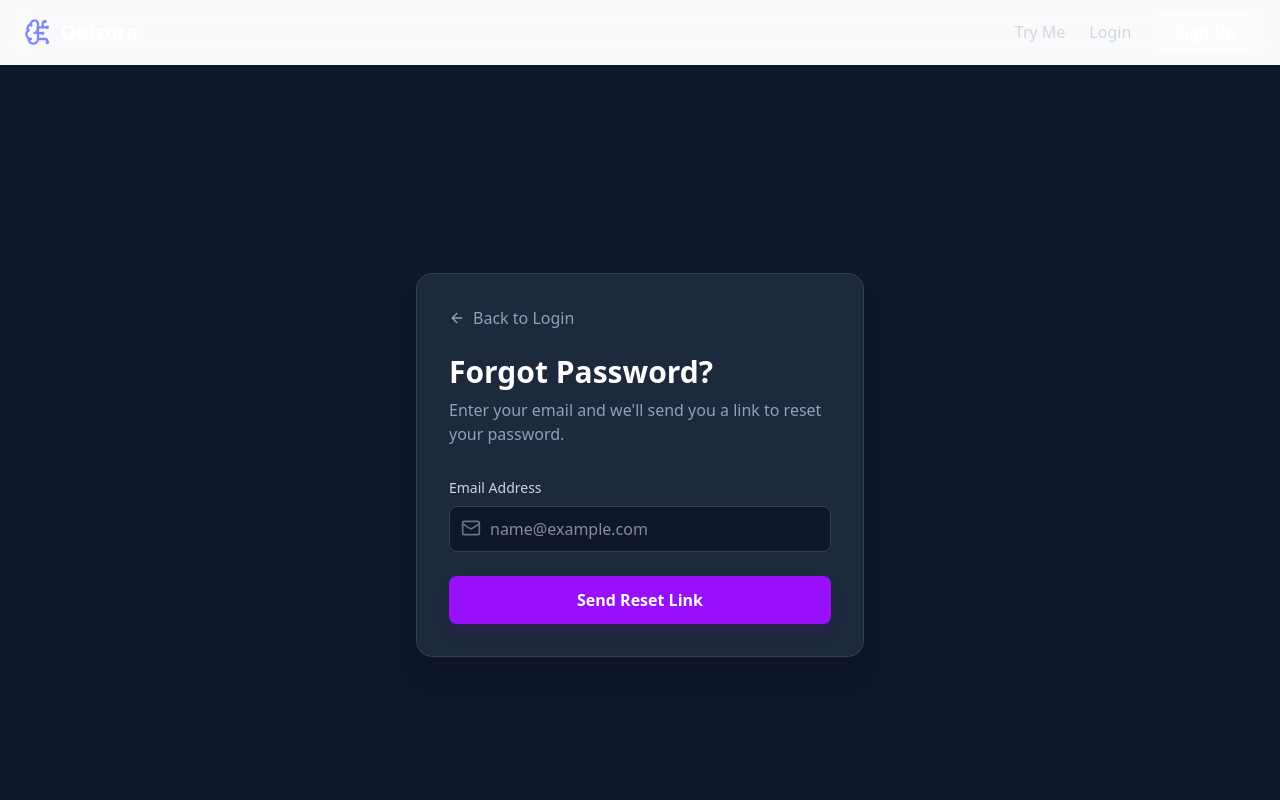
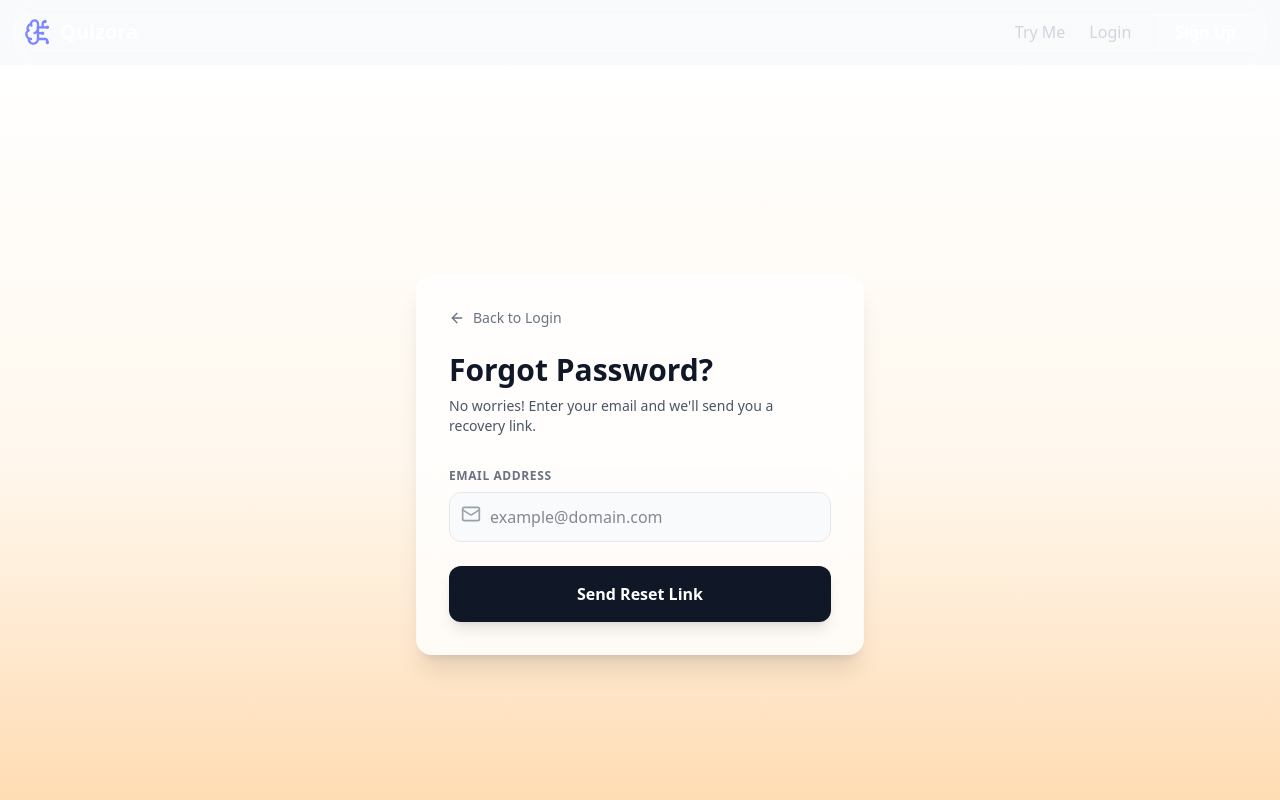
Before and after one commit to ArinPandey/QUIZORA-AI-Quiz-App, a React (Vite) app in the folder frontend/: page /forgot-password in a window 1280 px wide. Shown: the top 800 px of the page. Built offline with nearby package versions, Linux system fonts and the light colour scheme; a web font is replaced by a local one.

Commit message:
fix: added new colors to both the new pages

```diff
--- a/frontend/src/pages/ForgotPassword.jsx
+++ b/frontend/src/pages/ForgotPassword.jsx
@@ -24,27 +24,28 @@ const ForgotPassword = () => {
     };
 
     return (
-        <div className="min-h-screen bg-slate-900 flex items-center justify-center p-4">
-            <div className="bg-slate-800 p-8 rounded-2xl shadow-xl w-full max-w-md border border-slate-700">
-                <Link to="/login" className="flex items-center text-slate-400 hover:text-white mb-6 transition-colors">
+       <div className="min-h-screen bg-gradient-to-b from-white via-orange-50 to-orange-200 flex items-center justify-center p-4">
+            {/* Minimal Card Design */}
+            <div className="bg-white/80 backdrop-blur-md p-8 rounded-2xl shadow-xl w-full max-w-md border border-white/20">
+                <Link to="/login" className="flex items-center text-gray-500 hover:text-orange-600 mb-6 transition-colors text-sm font-medium">
                     <ArrowLeft className="w-4 h-4 mr-2" />
                     Back to Login
                 </Link>
 
-                <h2 className="text-3xl font-bold text-white mb-2">Forgot Password?</h2>
-                <p className="text-slate-400 mb-8">Enter your email and we'll send you a link to reset your password.</p>
+                <h2 className="text-3xl font-bold text-gray-900 mb-2">Forgot Password?</h2>
+                <p className="text-gray-600 mb-8 text-sm">No worries! Enter your email and we'll send you a recovery link.</p>
 
                 <form onSubmit={handleSubmit} className="space-y-6">
                     <div>
-                        <label className="block text-sm font-medium text-slate-300 mb-2">Email Address</label>
+                        <label className="block text-xs font-semibold text-gray-500 uppercase tracking-wider mb-2">Email Address</label>
                         <div className="relative">
-                            <Mail className="absolute left-3 top-3 w-5 h-5 text-slate-500" />
+                            <Mail className="absolute left-3 top-3 w-5 h-5 text-gray-400" />
                             <input
                                 type="email"
                                 value={email}
                                 onChange={(e) => setEmail(e.target.value)}
-                                className="w-full bg-slate-900 border border-slate-700 rounded-lg py-2.5 pl-10 pr-4 text-white focus:outline-none focus:ring-2 focus:ring-purple-500 transition-all"
-                                placeholder="name@example.com"
+                                className="w-full bg-gray-50 border border-gray-200 rounded-xl py-3 pl-10 pr-4 text-gray-900 focus:outline-none focus:ring-2 focus:ring-orange-400 focus:border-transparent transition-all"
+                                placeholder="example@domain.com"
                                 required
                             />
                         </div>
@@ -53,9 +54,9 @@ const ForgotPassword = () => {
                     <button
                         type="submit"
                         disabled={loading}
-                        className="w-full bg-purple-600 hover:bg-purple-700 text-white font-semibold py-3 rounded-lg transition-colors shadow-lg shadow-purple-900/20 disabled:opacity-50"
+                        className="w-full bg-gray-900 hover:bg-black text-white font-bold py-4 rounded-xl transition-all shadow-lg disabled:opacity-50 transform hover:scale-[1.01] active:scale-[0.98]"
                     >
-                        {loading ? "Sending..." : "Send Reset Link"}
+                        {loading ? "Sending link..." : "Send Reset Link"}
                     </button>
                 </form>
             </div>
--- a/frontend/src/pages/ResetPassword.jsx
+++ b/frontend/src/pages/ResetPassword.jsx
@@ -22,21 +22,34 @@ const ResetPassword = () => {
     };
 
     return (
-        <div className="flex justify-center items-center h-screen bg-slate-900 text-white">
-            <form onSubmit={handleReset} className="bg-slate-800 p-8 rounded-lg shadow-xl w-96">
-                <h2 className="text-2xl font-bold mb-4">Set New Password</h2>
+        <div className="min-h-screen bg-gradient-to-b from-white via-orange-50 to-orange-200 flex items-center justify-center p-4">
+            <div className="bg-white/80 backdrop-blur-md p-8 rounded-2xl shadow-2xl w-full max-w-md border border-white/20">
+                <div className="mb-6 text-center">
+                    <div className="inline-flex items-center justify-center w-12 h-12 bg-orange-100 rounded-full mb-4">
+                        <Lock className="w-6 h-6 text-orange-600" />
+                    </div>
+                    <h2 className="text-3xl font-bold text-gray-900">Set New Password</h2>
+                    <p className="text-gray-500 text-sm mt-2">Almost there! Choose a strong new password.</p>
+                </div>
+
+                <form onSubmit={handleReset} className="space-y-6">
+                    <div>
+                        <label className="block text-xs font-semibold text-gray-500 uppercase tracking-wider mb-2">New Password</label>
                         <input
                             type="password"
-                    placeholder="Enter new password"
-                    className="w-full p-2 mb-4 bg-slate-700 rounded"
+                            placeholder="Min. 8 characters"
+                            className="w-full bg-gray-50 border border-gray-200 rounded-xl py-3 px-4 text-gray-900 focus:outline-none focus:ring-2 focus:ring-orange-400 transition-all"
                             value={password}
                             onChange={(e) => setPassword(e.target.value)}
                             required
                         />
-                <button type="submit" className="w-full bg-purple-600 py-2 rounded hover:bg-purple-700">
+                    </div>
+
+                    <button type="submit" className="w-full bg-gray-900 hover:bg-black text-white font-bold py-4 rounded-xl transition-all shadow-lg transform hover:scale-[1.01] active:scale-[0.98]">
                         Update Password
                     </button>
                 </form>
+            </div>
         </div>
     );
 };
```
Lines whose indentation alone changed are shown as unchanged.
